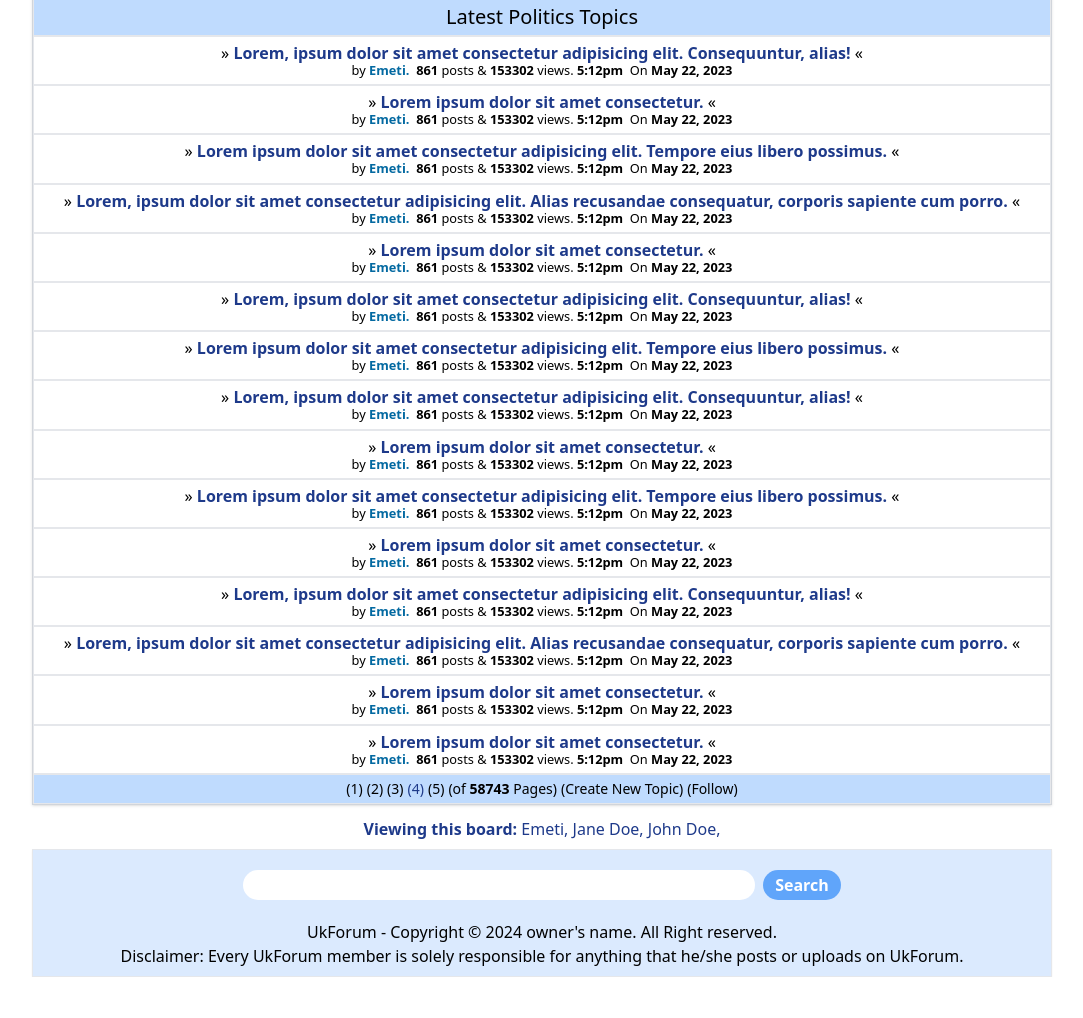
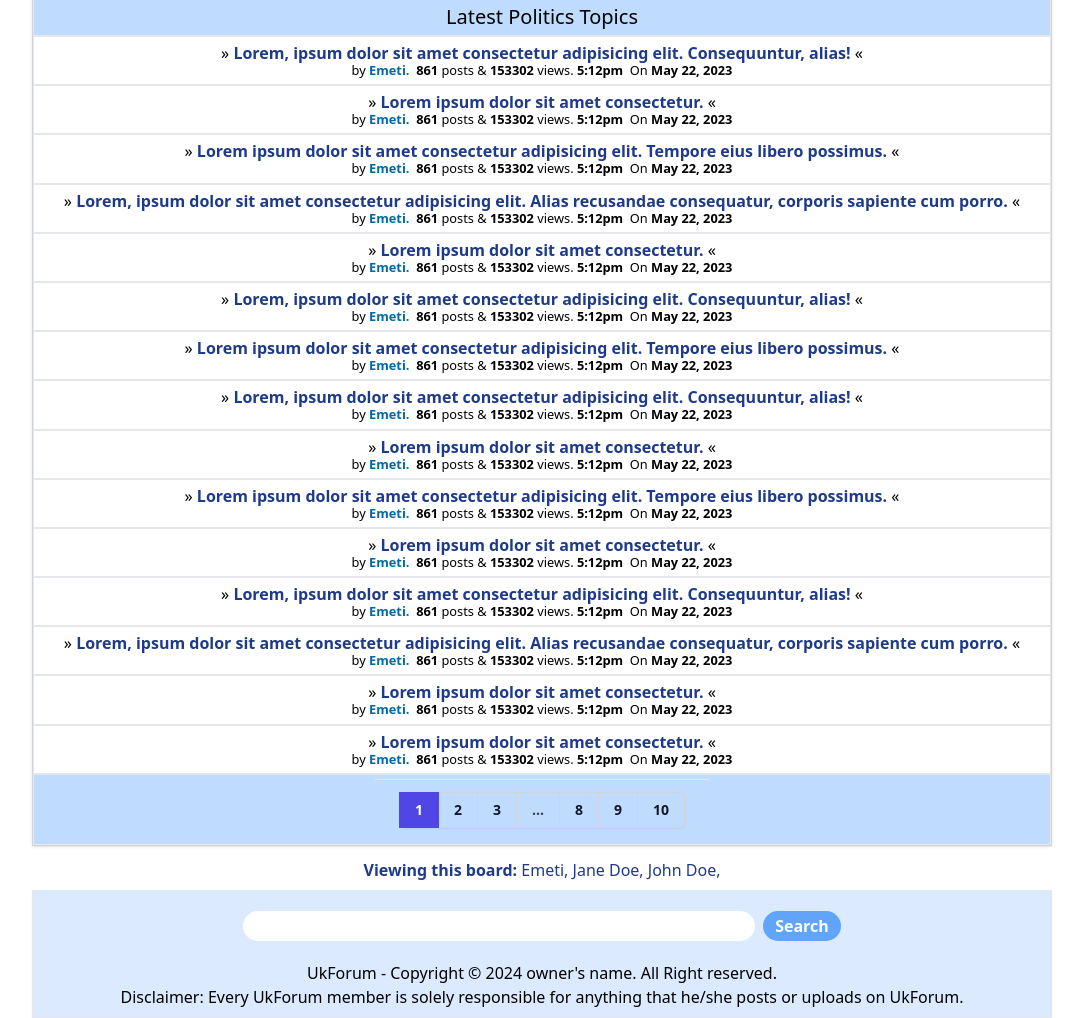
Before and after one commit to emetisuccess/ukforum, a website: page threads.html in a window 1280 px wide. Shown: the part 234-1252 px from the top of the page, without its empty margins (98-1181 px from the left). Before the commit the page ends 1211 px from the top, so only its background shows below. Drawn offline with Linux system fonts and the light colour scheme.

Commit message:
post modify commit

```diff
--- a/threads.html
+++ b/threads.html
@@ -246,17 +246,29 @@
             </div>
           </div>
 
-          <div class="bg-blue-200 w-full border border-bottom-gray-600 py-1 mx-auto">
-            <ul class="flex text-sm justify-center items-center space-x-1 ">
-              <li class="rounded-full">(<a href="#1">1</a>)</li>
-              <li class="rounded-full">(<a href="#2">2</a>)</li>
-              <li class="rounded-full">(<a href="#3">3</a>)</li>
-              <li class=" text-blue-900">(<a href="#4">4</a>)</li>
-              <li class="rounded-full">(<a href="#5">5</a>)</li>
-              <li class="rounded-full">(of <span class="font-bold">58743</span> Pages)</li>
-              <li class="rounded-full">(<a href="create.html">Create New Topic</a>)</li>
-              <li class="rounded-full">(<a href="#follow">Follow</a>)</li>
-            </ul>
+          <div class="bg-blue-200 flex justify-center w-full border border-bottom-gray-600 py-1 mx-auto">
+            <div class="flex items-center justify-between border-t border-gray-200  px-4 py-3 sm:px-6">
+              <div class="hidden sm:flex sm:flex-1 sm:items-center sm:justify-between">
+                <div>
+                  <nav class="isolate inline-flex -space-x-px rounded-md shadow-sm" aria-label="Pagination">
+                    <a href="#" aria-current="page"
+                      class="relative z-10 inline-flex items-center bg-indigo-600 px-4 py-2 text-sm font-semibold text-white focus:z-20 focus-visible:outline focus-visible:outline-2 focus-visible:outline-offset-2 focus-visible:outline-indigo-600">1</a>
+                    <a href="#"
+                      class="relative inline-flex items-center px-4 py-2 text-sm font-semibold text-gray-900 ring-1 ring-inset ring-gray-300 hover:bg-gray-50 focus:z-20 focus:outline-offset-0">2</a>
+                    <a href="#"
+                      class="relative hidden items-center px-4 py-2 text-sm font-semibold text-gray-900 ring-1 ring-inset ring-gray-300 hover:bg-gray-50 focus:z-20 focus:outline-offset-0 md:inline-flex">3</a>
+                    <span
+                      class="relative inline-flex items-center px-4 py-2 text-sm font-semibold text-gray-700 ring-1 ring-inset ring-gray-300 focus:outline-offset-0">...</span>
+                    <a href="#"
+                      class="relative hidden items-center px-4 py-2 text-sm font-semibold text-gray-900 ring-1 ring-inset ring-gray-300 hover:bg-gray-50 focus:z-20 focus:outline-offset-0 md:inline-flex">8</a>
+                    <a href="#"
+                      class="relative inline-flex items-center px-4 py-2 text-sm font-semibold text-gray-900 ring-1 ring-inset ring-gray-300 hover:bg-gray-50 focus:z-20 focus:outline-offset-0">9</a>
+                    <a href="#"
+                      class="relative inline-flex items-center px-4 py-2 text-sm font-semibold text-gray-900 ring-1 ring-inset ring-gray-300 hover:bg-gray-50 focus:z-20 focus:outline-offset-0">10</a>
+                  </nav>
+                </div>
+              </div>
+            </div>
           </div>
         </div>
       </div>
```
Also changed, not shown: css/main.css.
